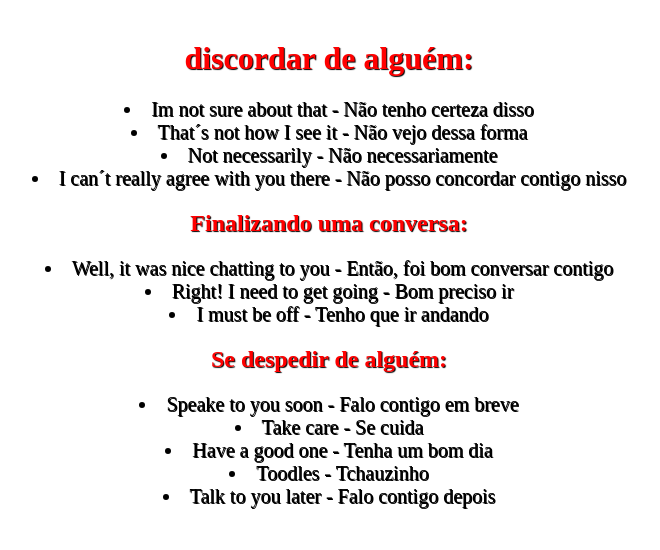
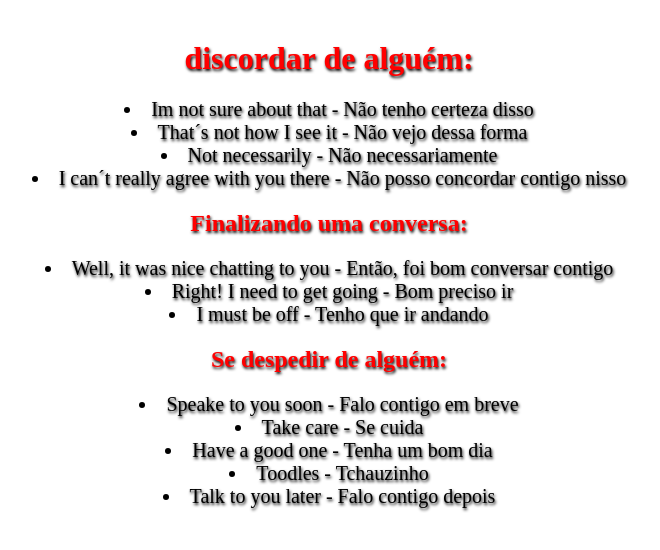
Before and after one commit to edskate/Projeto-Pronuncia-2024, a plain HTML site: page discordar.html in a window 1280 px wide. Shown: the whole page, without its empty margins (311-971 px from the left). Drawn offline with Linux system fonts and the light colour scheme.

Commit message:
atualização 2

```diff
--- a/discordar.html
+++ b/discordar.html
@@ -22,7 +22,7 @@ li{
             color: red;
             margin: 40px ;
             text-align: center;
-            text-shadow: 1px 1px 1px #000;
+            text-shadow: 1px 2px 3px #000;
         }
       p{
         color: black;
@@ -31,7 +31,7 @@ li{
       li{
         color: #000000;
         font-size: 20px;
-        text-shadow: 1px 1px #000;
+        text-shadow: 1px 2px 3px #000;
       }
     </style>
 </style>
```
Also changed, not shown: Informação.html (+1 -1 lines).
